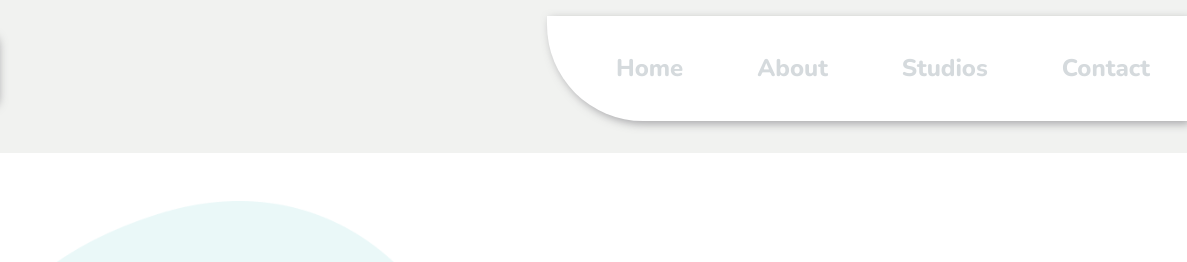
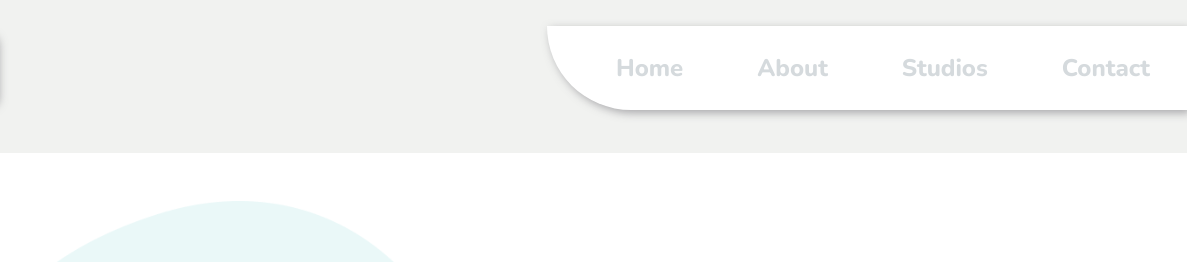
Before and after one commit to halsanainfotech/hi-tech, an Eleventy site: page src/index.njk in a window 1280 px wide. Shown: the top 262 px of the page, 93-1280 px from the left. Built offline with nearby package versions, Linux system fonts and the light colour scheme; Eleventy itself is replaced by a stand-in of ours; files that its build step writes are made by us from their sources; a script that the page names is missing.

Commit message:
second commit

```diff
--- a/src/scss/components/navbar.scss
+++ b/src/scss/components/navbar.scss
@@ -105,7 +105,9 @@
 
     @include breakpoint("small"){
         position: static;
-        height: auto;
+        // height: auto;
+        margin: auto 0;
+        padding: 1.2em 0;
         width: 50%;
         display: flex;
         flex-direction: row;
```
